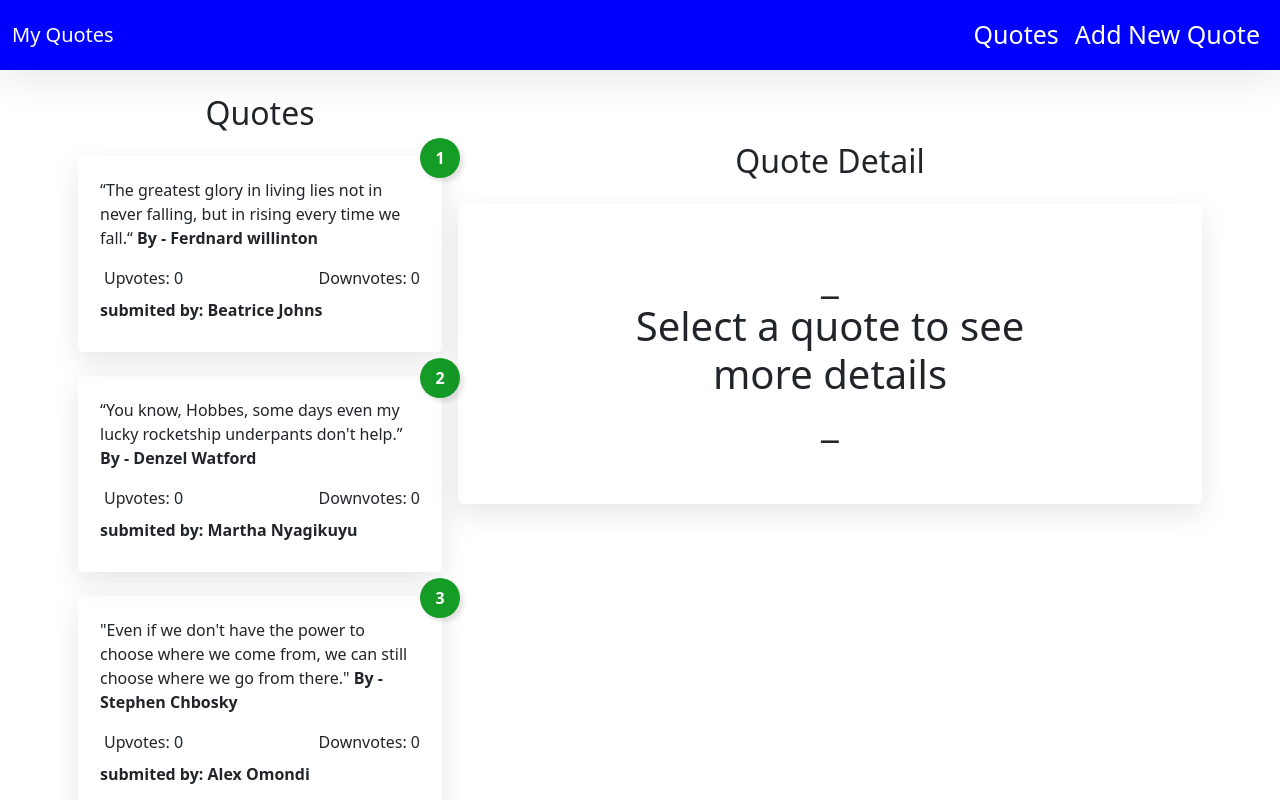
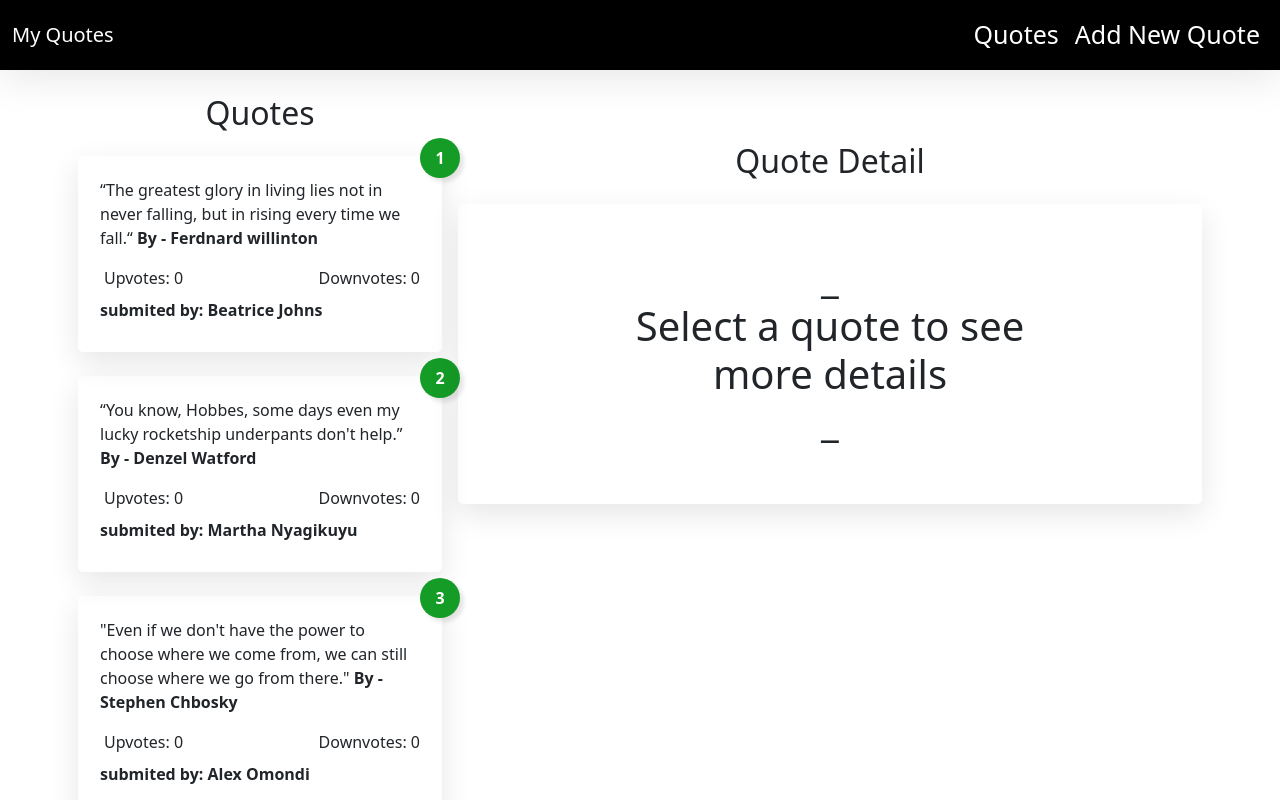
Before and after one commit to Martha-NYagikuyu/Angular-Project, an Angular app: page / in a window 1280 px wide. Shown: the top 800 px of the page. Built offline with nearby package versions, Linux system fonts and the light colour scheme.

Commit message:
changing navbar background color

```diff
--- a/src/app/components/navbar/navbar.component.scss
+++ b/src/app/components/navbar/navbar.component.scss
@@ -1,7 +1,7 @@
 .custom-navbar{
     box-shadow: 0  10px 40px rgba(0, 0, 0, 0.089);
     font-size: 25px;
-    background-color: blue;
+    background-color: black;
 }
 
 .nav-link{
```
